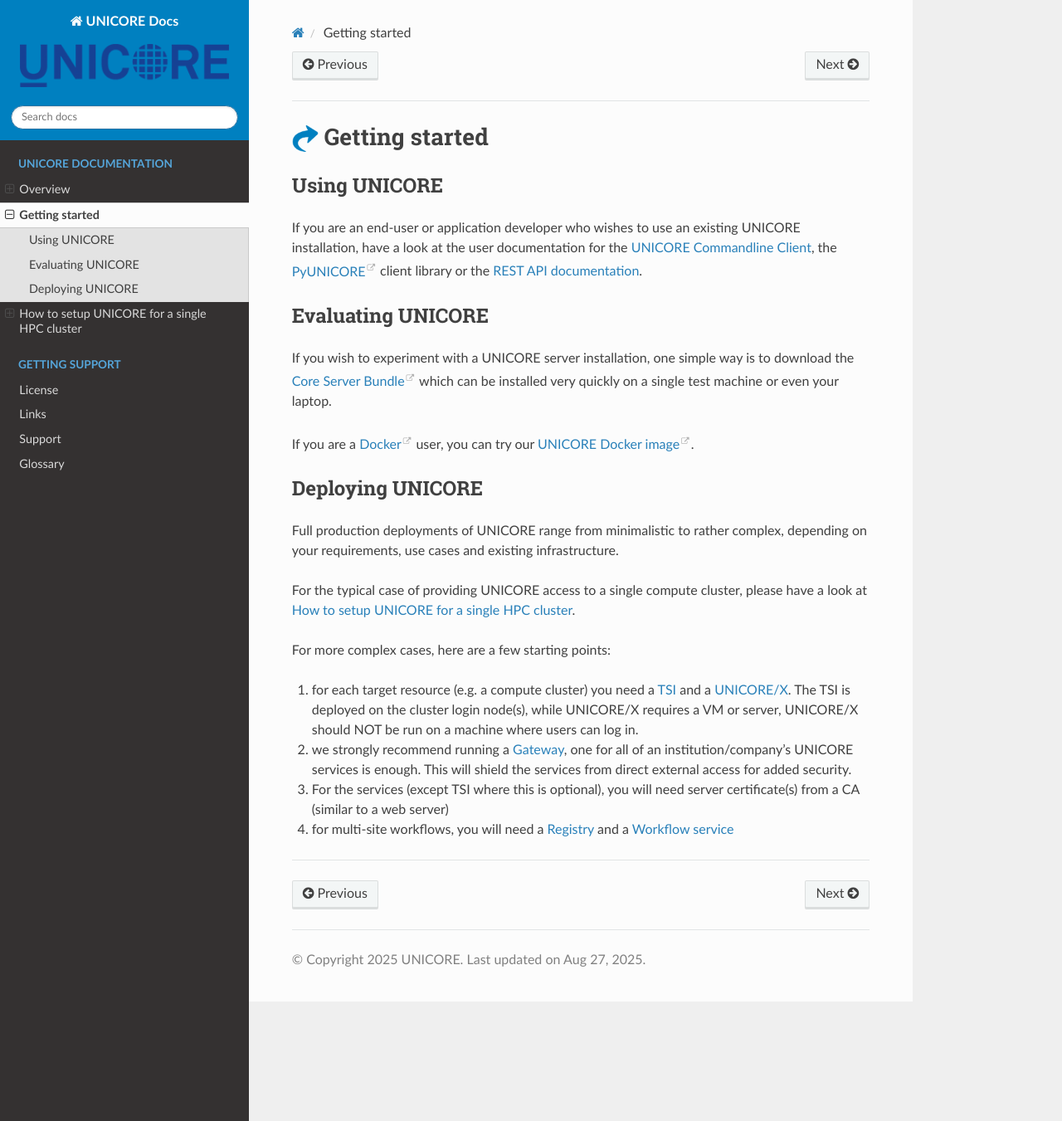
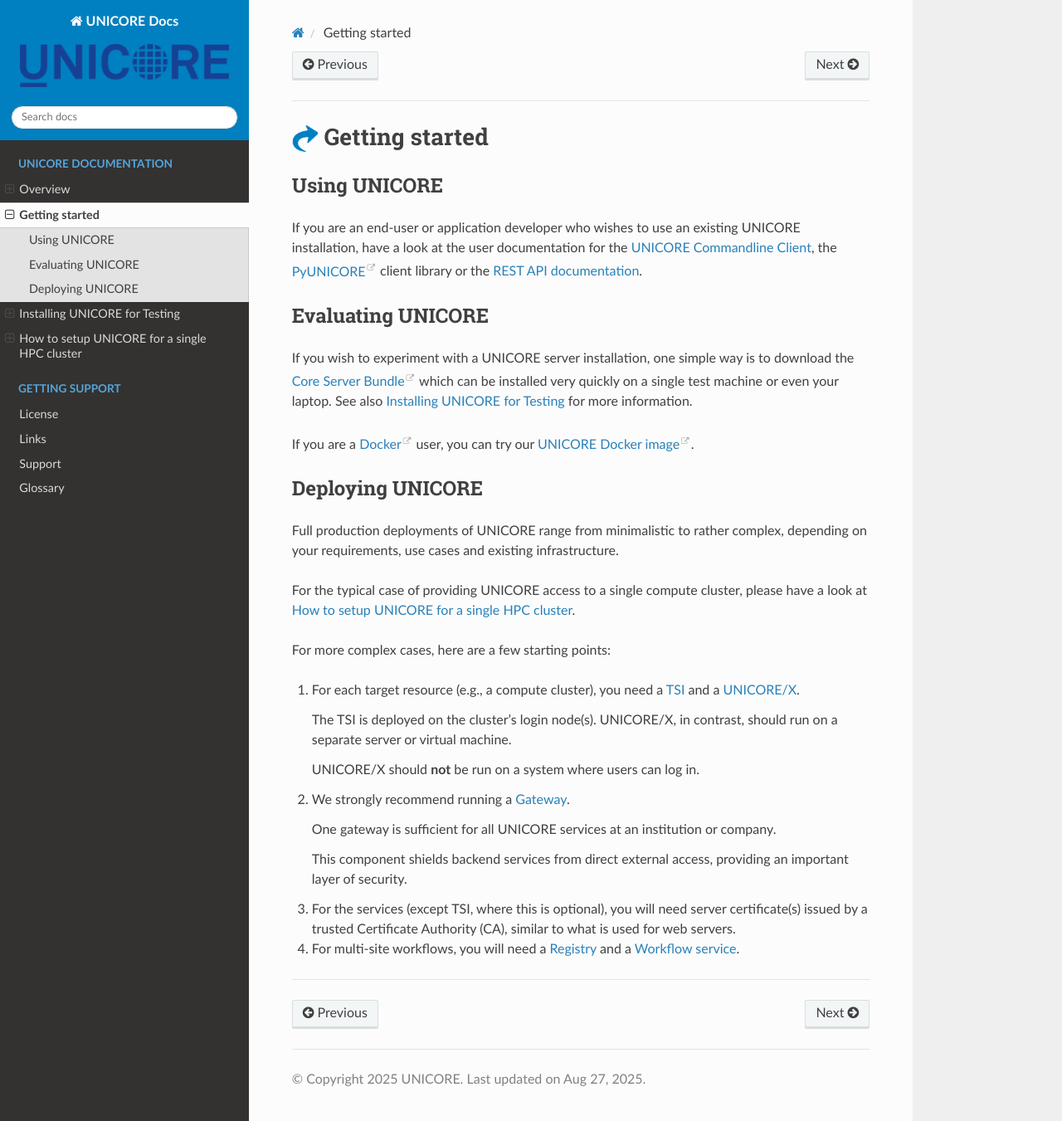
Before and after one commit to UNICORE-EU/unicore-docs, a Sphinx documentation site: the page built from source/gettingstarted.rst, in a window 1280 px wide and 1351 px high. Shown: the whole window at 83% size. Built offline with Sphinx 7.4.7 and the Read the Docs theme 3.1.0, drawn with Linux system fonts in a browser that asks for light colours.

Commit message:
User guide "installing UNICORE for Testing" added

```diff
--- a/source/admin-docs/registry/index.rst
+++ b/source/admin-docs/registry/index.rst
@@ -90,7 +90,7 @@
 
 
 Registry configuration (``CONF/main.config``)
-~~~~~~~~~~~~~~~~~~~~~~~~~~~~~~~~~~~~~~~~~~~~
+~~~~~~~~~~~~~~~~~~~~~~~~~~~~~~~~~~~~~~~~~~~~~
 
 Apart from hostname, port, and other properties, the ``main.config`` file must contain the
 following entry::
--- a/source/gettingstarted.rst
+++ b/source/gettingstarted.rst
@@ -23,6 +23,7 @@
 If you wish to experiment with a UNICORE server installation, one simple way is to
 download the `Core Server Bundle <https://github.com/UNICORE-EU/server-bundle/releases>`_
 which can be installed very quickly on a single test machine or even your laptop.
+See also :ref:`unicore-howto-testmachine` for more information.
 
 If you are a `Docker <https://docs.docker.com>`_ user, you can try our
 `UNICORE Docker image <https://github.com/UNICORE-EU/tools/tree/master/unicore-docker-image>`_.
@@ -38,20 +39,28 @@
 
 For more complex cases, here are a few starting points:
 
-1. for each target resource (e.g. a compute cluster) you need a :ref:`TSI <tsi>` and
-   a :ref:`UNICORE/X<unicorex>`.
-   The TSI is deployed on the cluster login node(s), while UNICORE/X requires a VM or server,
-   UNICORE/X should NOT be run on a machine where users can log in.
+1. For each target resource (e.g., a compute cluster), you need a
+   :ref:`TSI <tsi>` and a :ref:`UNICORE/X <unicorex>`.
 
-2. we strongly recommend running a :ref:`Gateway <gateway>`, one for all of an
-   institution/company's UNICORE services is enough. This will shield the services from direct
-   external access for added security.
+   The TSI is deployed on the cluster's login node(s). UNICORE/X, in
+   contrast, should run on a separate server or virtual machine.
 
-3. For the services (except TSI where this is optional), you will need server certificate(s)
-   from a CA (similar to a web server)
+   UNICORE/X should **not** be run on a system where users can log in.
 
-4. for multi-site workflows, you will need a :ref:`Registry <registry>`
-   and a :ref:`Workflow service <workflow>`
+2. We strongly recommend running a :ref:`Gateway <gateway>`.
+
+   One gateway is sufficient for all UNICORE services at an institution
+   or company.
+
+   This component shields backend services from direct external access,
+   providing an important layer of security.
+
+3. For the services (except TSI, where this is optional), you will need
+   server certificate(s) issued by a trusted Certificate Authority (CA),
+   similar to what is used for web servers.
+
+4. For multi-site workflows, you will need a :ref:`Registry <registry>`
+   and a :ref:`Workflow service <workflow>`.
 
 .. raw:: html
 
--- a/source/index.rst
+++ b/source/index.rst
@@ -29,6 +29,10 @@
 |start-img| :ref:`unicore-gettingstarted`
 	shows how to get going quickly.
 
+|user-guide-img| :ref:`unicore-howto-testmachine`
+	describes how to install UNICORE servers from a bundle
+	on a single test machine or on a laptop.
+
 |user-guide-img| :ref:`unicore-howto-singlecluster`
 	covers the steps required to install a minimal set of UNICORE services
 	for a single HPC cluster that is running Slurm.
```
Also changed, not shown: other parts of source/index.rst (+1 -0 lines), source/howto-testmachine.rst (added, +201 -0 lines).
